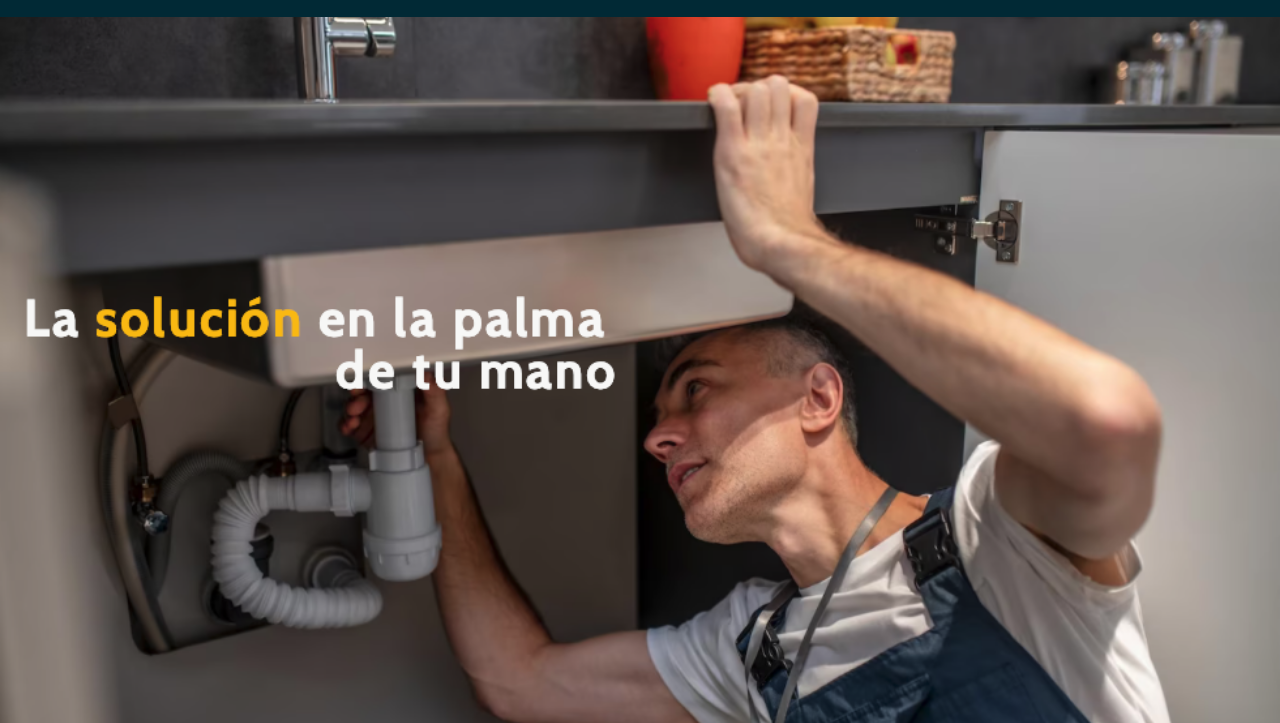
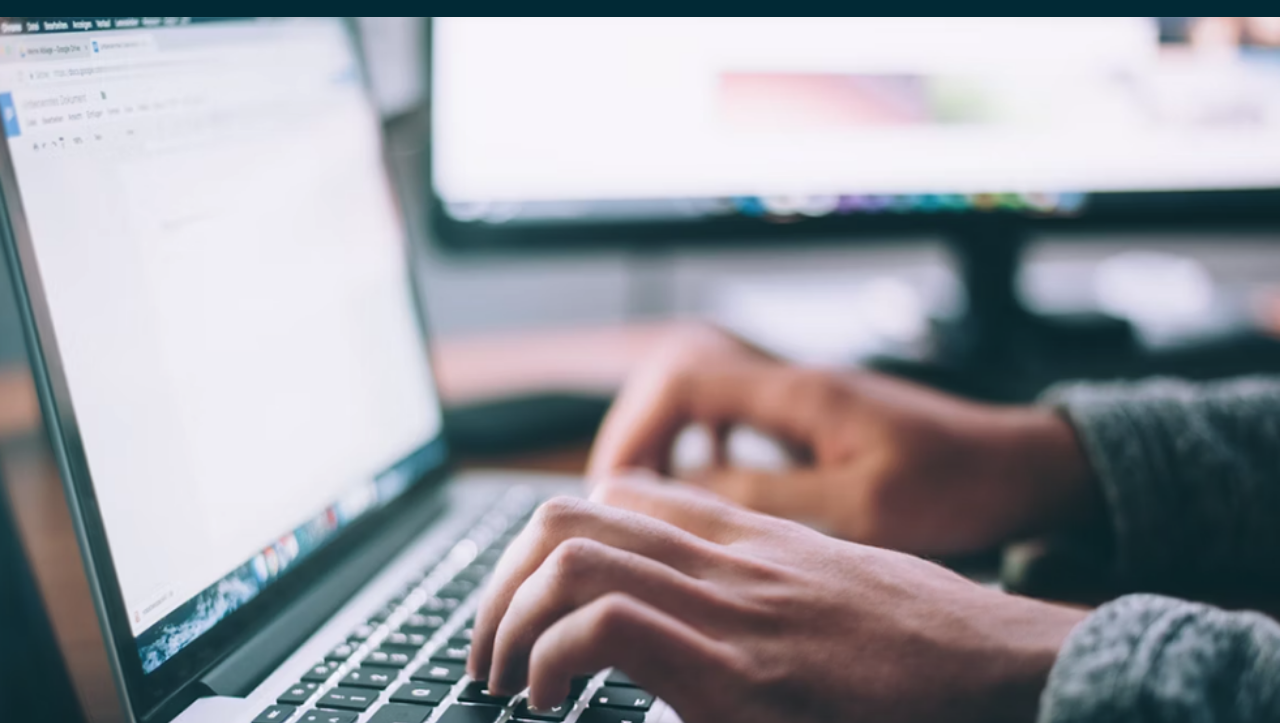
Before and after one commit to BorgesBernardo/reparapp-39385, a plain HTML site: page pages/perfil.html in a window 1280 px wide. Shown: the part 77-800 px from the top of the page. Drawn offline with Linux system fonts and the light colour scheme.

Commit message:
cambie las imagenes de portada

```diff
--- a/pages/perfil.html
+++ b/pages/perfil.html
@@ -24,7 +24,7 @@
                         </nav>
                 </div>
                 <div class="foto_portada">
-                    <img src="../assets/img/portada.png" alt="Foto de Portada">
+                    <img src="../assets/img/mi-perfil/portada_perfil.png" alt="Foto de Portada">
                 </div>
         </header>
     </div>
```
Also changed, not shown: pages/contacto.html (+1 -1 lines), pages/nosotros.html (+1 -1 lines), pages/servicios.html (+1 -1 lines).
